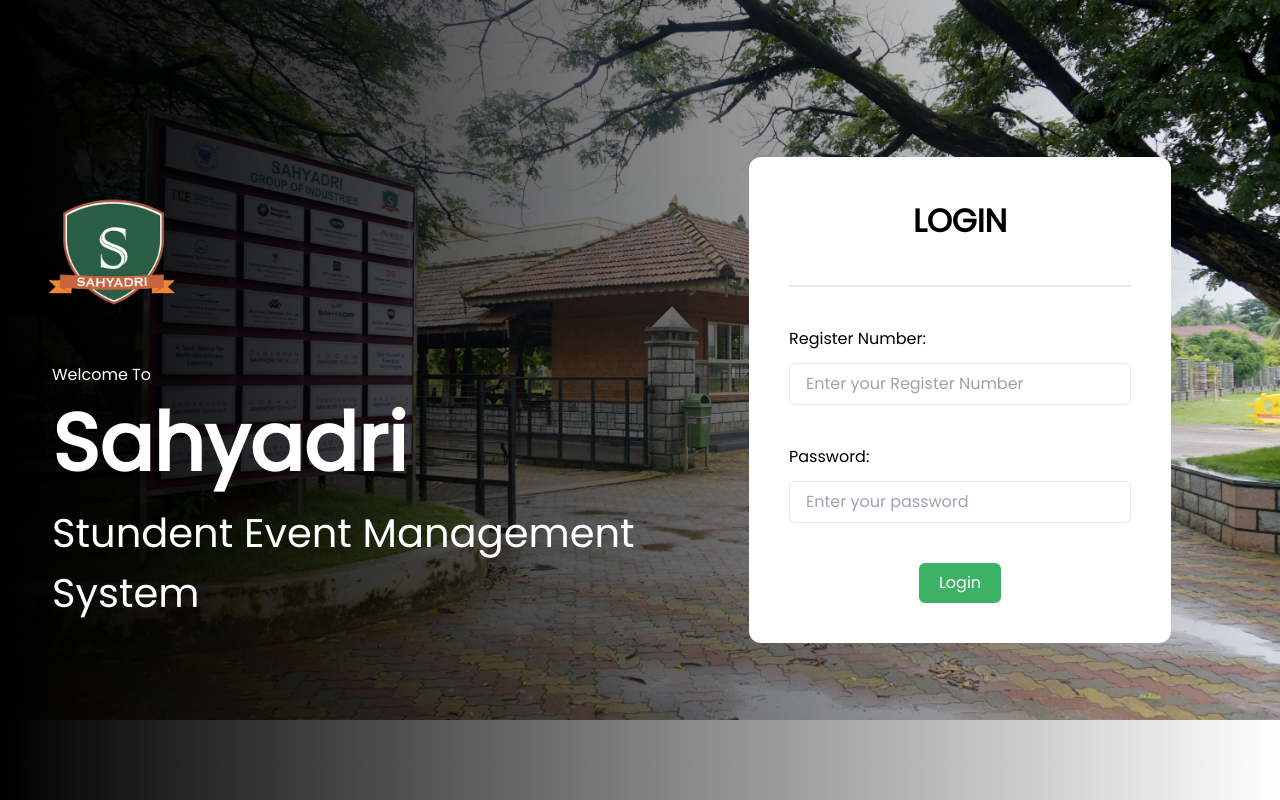
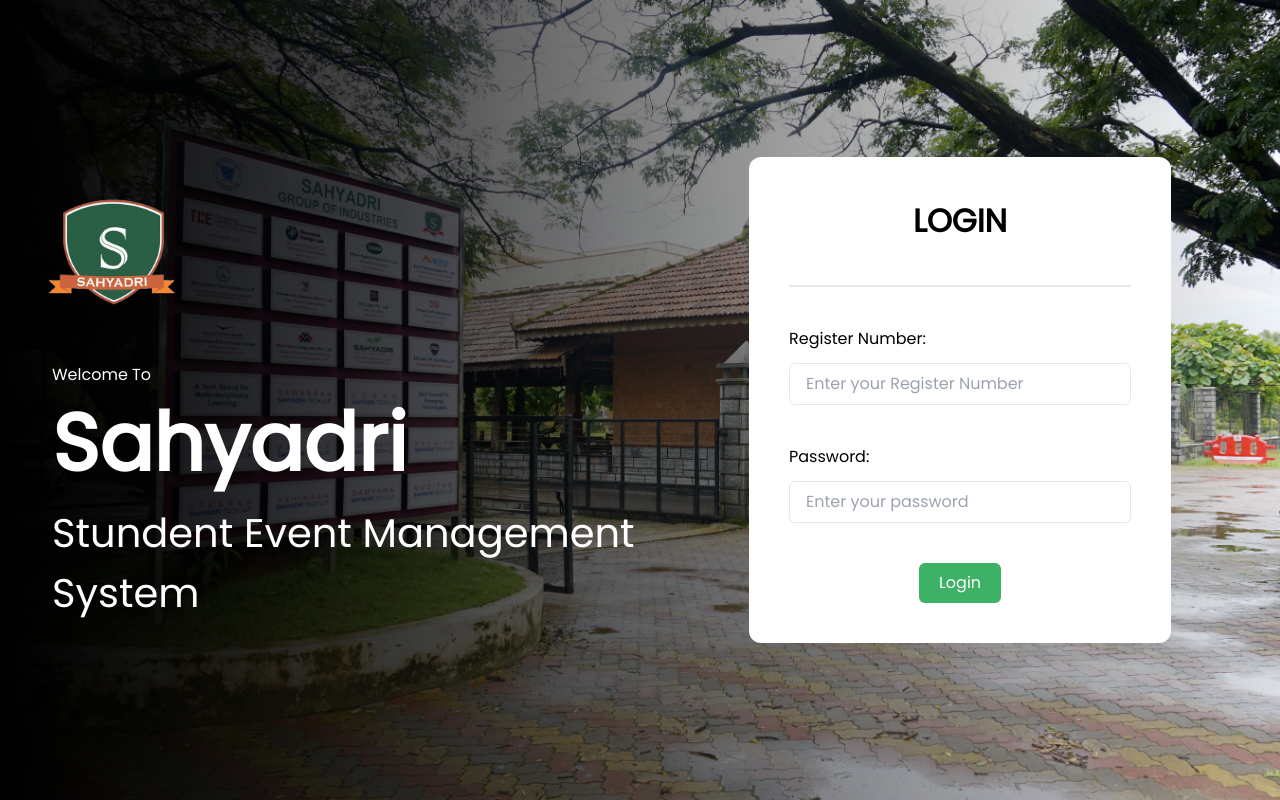
Before and after one commit to NITHIN3387/student-event-management-system, a Next.js app: page / in a window 1280 px wide. Built offline with nearby package versions, Linux system fonts and the light colour scheme.

Commit message:
Layout-width-error: Fixed

```diff
--- a/src/layouts/login/LoginLayout.tsx
+++ b/src/layouts/login/LoginLayout.tsx
@@ -9,7 +9,7 @@
 
 const LoginLayout: FC = (): JSX.Element => {
   return (
-    <div className="container grid grid-cols-2">
+    <div className="main-container grid grid-cols-2">
       <div className="shadow absolute" />
 
       <div className="z-10 text-white flex flex-col justify-center pl-10">
--- a/src/layouts/login/loginLayout.css
+++ b/src/layouts/login/loginLayout.css
@@ -1,8 +1,8 @@
-.container {
+.main-container {
   height: 100vh;
   width: 100%;
   background-image: url('../../assets/images/login-page-bg-img.webp');
-  background-size: 100%;
+  background-size: cover;
   user-select: none;
   background-repeat: no-repeat;
 }
```
